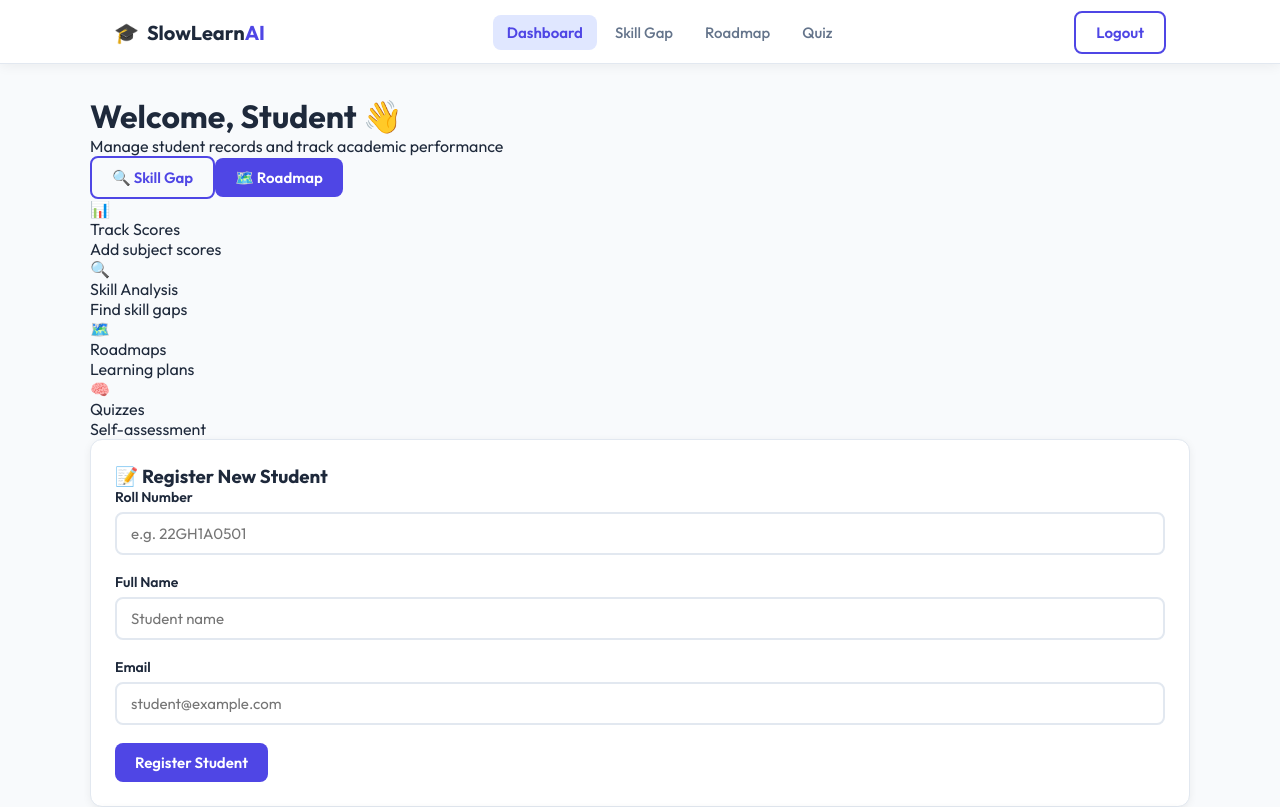
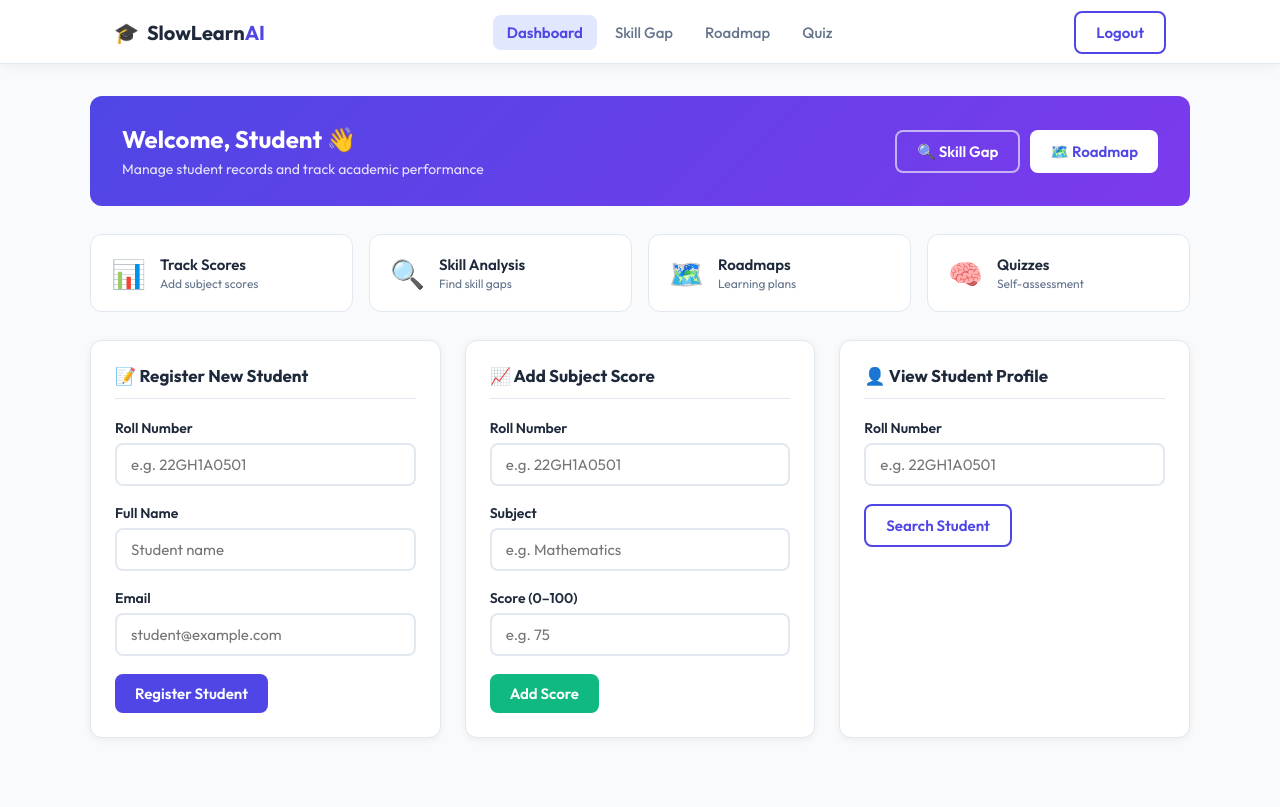
Before and after one commit to ruchitha188/slow-learner-ai-system, a React (Create React App) app in the folder frontend/: page /dashboard in a window 1280 px wide. Shown: the top 807 px of the page. Built offline with nearby package versions, Linux system fonts and the light colour scheme.

Commit message:
Update Dashboard.css

```diff
--- a/frontend/src/pages/Dashboard.css
+++ b/frontend/src/pages/Dashboard.css
@@ -1,35 +1,30 @@
-.dashboard-page {
-  padding: 20px;
+.welcome-banner {
+  display: flex; align-items: center; justify-content: space-between;
+  background: linear-gradient(135deg, var(--primary) 0%, #7c3aed 100%);
+  border-radius: var(--radius); padding: 28px 32px; color: white;
+  margin-bottom: 28px; flex-wrap: wrap; gap: 16px;
 }
+.welcome-title { font-size: 24px; font-weight: 700; margin-bottom: 6px; }
+.welcome-sub { font-size: 14px; opacity: 0.85; }
+.quick-nav { display: flex; gap: 10px; }
+.quick-nav .btn-outline { border-color: rgba(255,255,255,0.6); color: white; }
+.quick-nav .btn-outline:hover { background: rgba(255,255,255,0.15); }
+.quick-nav .btn-primary { background: white; color: var(--primary); }
 
-.dashboard-cards {
-  display: grid;
-  grid-template-columns: repeat(auto-fit, minmax(250px, 1fr));
-  gap: 20px;
-  margin-top: 20px;
-}
+.stats-row { display: grid; grid-template-columns: repeat(auto-fit, minmax(220px,1fr)); gap: 16px; margin-bottom: 28px; }
+.stat-card { background: white; border: 1px solid var(--border); border-radius: var(--radius); padding: 20px; display: flex; align-items: center; gap: 14px; transition: all 0.2s; }
+.stat-card:hover { border-color: var(--primary); box-shadow: var(--shadow); transform: translateY(-2px); }
+.stat-icon { font-size: 28px; }
+.stat-label { font-weight: 600; font-size: 15px; }
+.stat-desc { font-size: 12px; color: var(--text-muted); margin-top: 2px; }
 
-.dashboard-card {
-  background: #fff;
-  padding: 16px;
-  border-radius: 8px;
-  box-shadow: 0 2px 8px rgba(0, 0, 0, 0.1);
-}
+.dash-grid { display: grid; grid-template-columns: repeat(auto-fit, minmax(320px,1fr)); gap: 24px; }
+.card-title { font-size: 17px; font-weight: 700; margin-bottom: 20px; padding-bottom: 12px; border-bottom: 1px solid var(--border); }
 
-.dashboard-card h4 {
-  margin-top: 0;
-  color: #007cba;
-}
+.classification-box { display: flex; align-items: center; gap: 6px; padding: 10px 14px; background: var(--bg); border-radius: 8px; margin-bottom: 12px; font-size: 14px; }
 
-.dashboard-card p {
-  color: #555;
-  font-size: 14px;
-}
-
-.quick-actions {
-  margin-top: 20px;
-}
-
-.quick-actions button {
-  margin: 0 10px 10px 0;
-}
+.student-profile { margin-top: 20px; padding-top: 16px; border-top: 1px solid var(--border); }
+.profile-row { padding: 6px 0; font-size: 14px; }
+.score-table { width: 100%; border-collapse: collapse; margin-top: 8px; font-size: 14px; }
+.score-table th, .score-table td { padding: 8px 12px; border-bottom: 1px solid var(--border); text-align: left; }
+.score-table th { font-weight: 600; color: var(--text-muted); font-size: 12px; text-transform: uppercase; }
```
